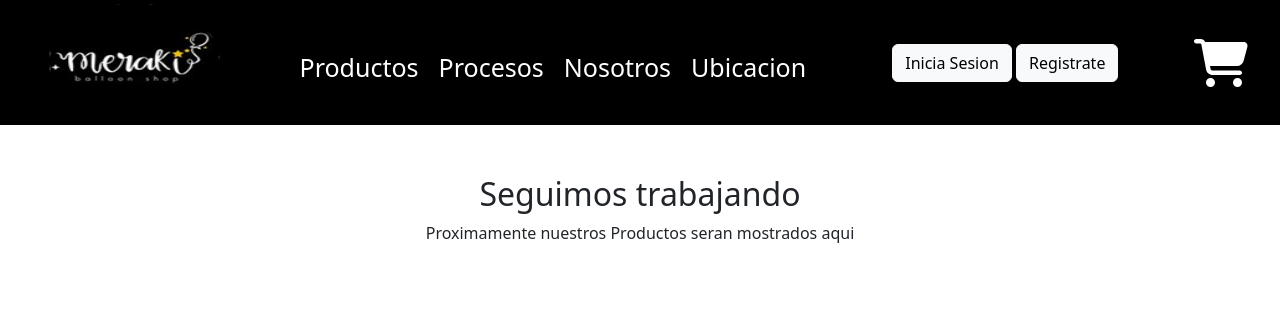
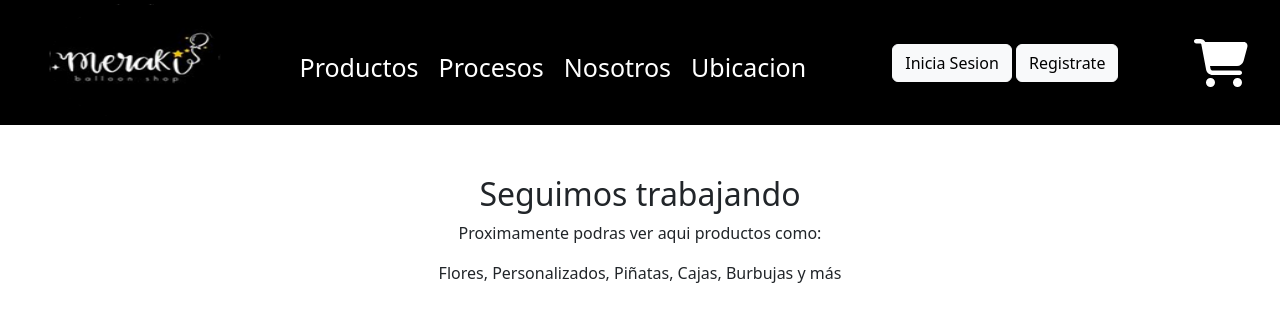
Before and after one commit to Alberto9204/balloon-shop, a React (Create React App) app: page / in a window 1280 px wide. Shown: the top 322 px of the page. Built offline with nearby package versions, Linux system fonts and the light colour scheme.

Commit message:
Correcion 3er desafio

```diff
--- a/src/App.js
+++ b/src/App.js
@@ -8,8 +8,9 @@ function App() {
   return (
     <div >
      <NavBar/>
+     <ListaDeComponentes Productos="Flores, Personalizados, Piñatas, Cajas, Burbujas"/>
 
-     <ListaDeComponentes/>
+
 
     </div>
   );
--- a/src/components/ListaDeComponentes/ListaDeComponentes.js
+++ b/src/components/ListaDeComponentes/ListaDeComponentes.js
@@ -1,13 +1,14 @@
 import './ListaDeComponentes.css'
 
 
-export const ListaDeComponentes = (props) => {
+export const ListaDeComponentes = ( {Productos} ) => {
     return(
 
         <main className="main">
           <div>
             <h2>Seguimos trabajando</h2>
-          <p>Proximamente nuestros Productos seran mostrados aqui</p>
+          <p>Proximamente podras ver aqui productos como:</p>
+          <p>{Productos} y más</p>
           </div>
         </main>
 
```
